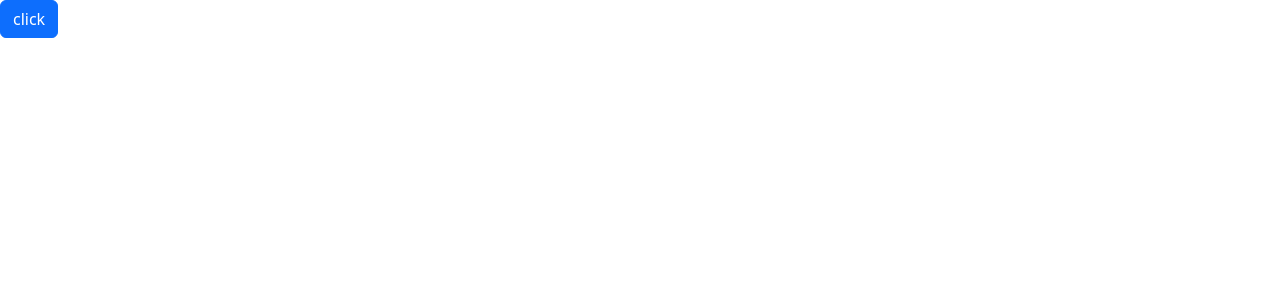
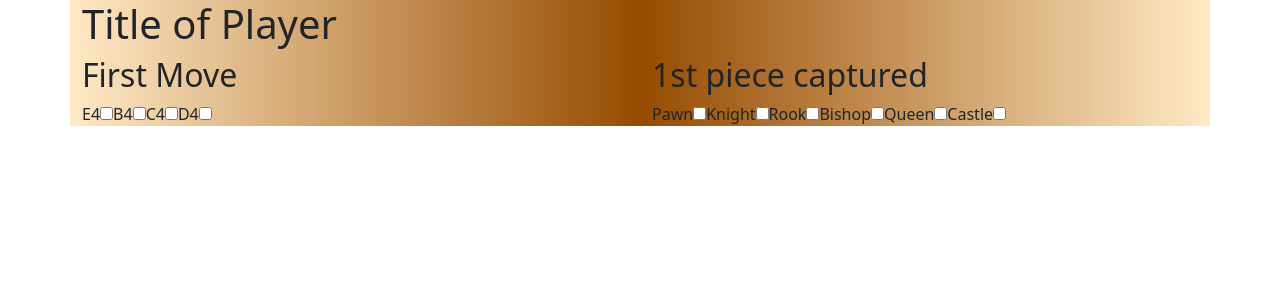
Before and after one commit to 2023-spring-adv-fe-tuth/tca-chess, a React (Create React App) app: page / in a window 1280 px wide. Shown: the top 300 px of the page. Built offline with nearby package versions, Linux system fonts and the light colour scheme.

Commit message:
App data experimenting
experimenting with react bootstrap, html layout, and css styles

```diff
--- a/src/App.js
+++ b/src/App.js
@@ -1,9 +1,63 @@
 import './App.css';
-import Example from './test.js';
+import Container from 'react-bootstrap/Container';
+import Row from 'react-bootstrap/Row';
+import Col from 'react-bootstrap/Col';
+import './styles.css';
+
 
 function App() {
   return (
-    <Example></Example>
+    <Container fluid className="container">
+
+      <Row className="row">
+        <Col className="col">
+          <h1>Title of Player</h1>
+        </Col>
+      </Row>
+
+      <Row className="row">
+        <Col className="col">
+          <h2>First Move</h2>
+
+          <label for="E4">E4</label>
+          <input type="checkbox" name="E4"></input>
+
+          <label for="B4">B4</label>
+          <input type="checkbox" name="B4"></input>
+
+          <label for="C4">C4</label>
+          <input type="checkbox" name="C4"></input>
+
+          <label for="D4">D4</label>
+          <input type="checkbox" name="D4"></input>
+        </Col>
+        <Col className="col">
+          <h2>1st piece captured</h2>
+
+          <label for="pawn">Pawn</label>
+          <input type="checkbox" name="pawn"></input>
+
+          <label for="knight">Knight</label>
+          <input type="checkbox" name="knight"></input>
+
+          <label for="rook">Rook</label>
+          <input type="checkbox" name="rook"></input>
+
+          <label for="bishop">Bishop</label>
+          <input type="checkbox" name="bishop"></input>
+
+          <label for="queen">Queen</label>
+          <input type="checkbox" name="queen"></input>
+
+          <label for="castle">Castle</label>
+          <input type="checkbox" name="castle"></input>
+        </Col>
+      </Row>
+
+      <Row className="row">
+
+      </Row>
+    </Container>
   );
 }
 
--- /dev/null
+++ b/src/styles.css
@@ -0,0 +1,4 @@
+.container{
+    margin: 0;
+    background: linear-gradient(to right,#ffe9c5, #964B00,#ffe9c5);
+}
--- a/src/test.js
+++ /dev/null
@@ -1,34 +0,0 @@
-import React, { useState } from 'react';
-import Button from 'react-bootstrap/Button';
-import Card from 'react-bootstrap/Card';
-import Collapse from 'react-bootstrap/Collapse';
-
-function Example() {
-  const [open, setOpen] = useState(false);
-
-  return (
-    <>
-      <Button
-        onClick={() => setOpen(!open)}
-        aria-controls="example-collapse-text"
-        aria-expanded={open}
-      >
-        click
-      </Button>
-      <div style={{ minHeight: '150px' }}>
-        <Collapse in={open} dimension="width">
-          <div id="example-collapse-text">
-            <Card body style={{ width: '400px' }}>
-              Anim pariatur cliche reprehenderit, enim eiusmod high life
-              accusamus terry richardson ad squid. Nihil anim keffiyeh
-              helvetica, craft beer labore wes anderson cred nesciunt sapiente
-              ea proident.
-            </Card>
-          </div>
-        </Collapse>
-      </div>
-    </>
-  );
-}
-
-export default Example;
```
